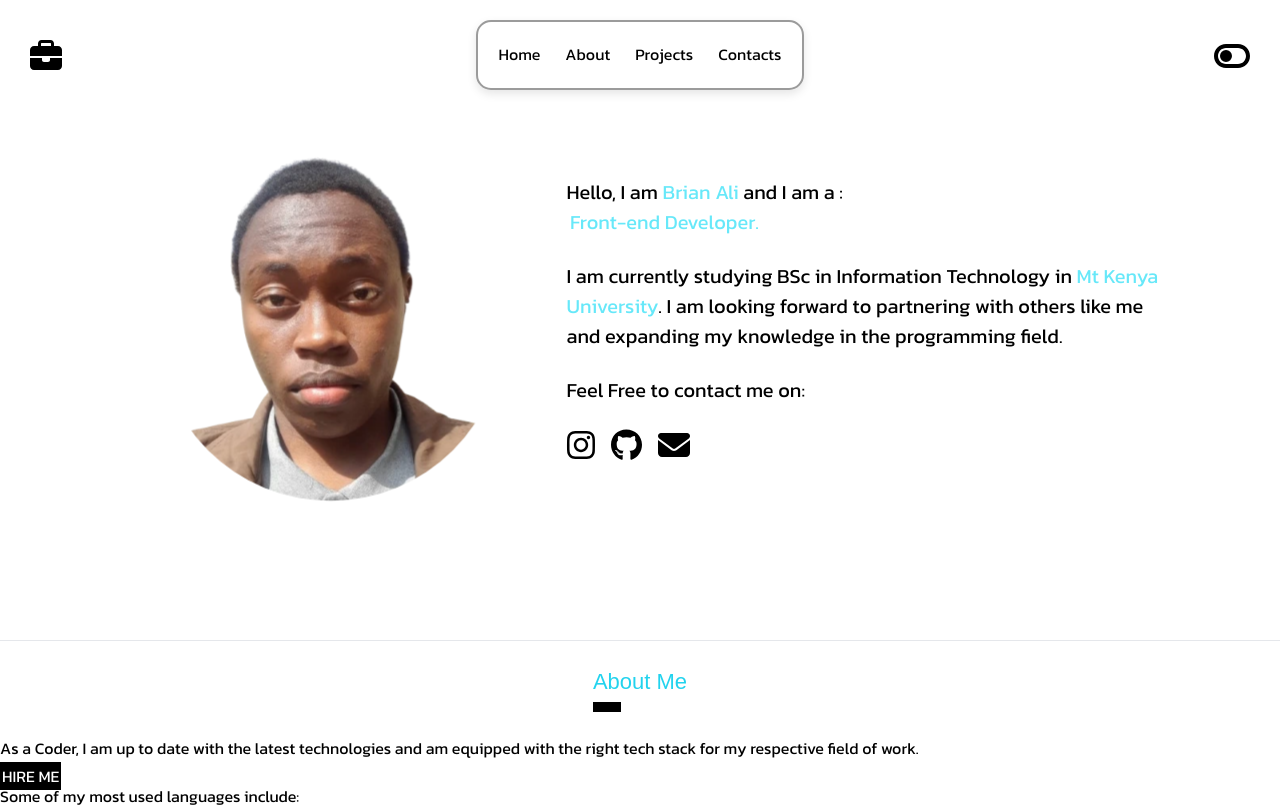
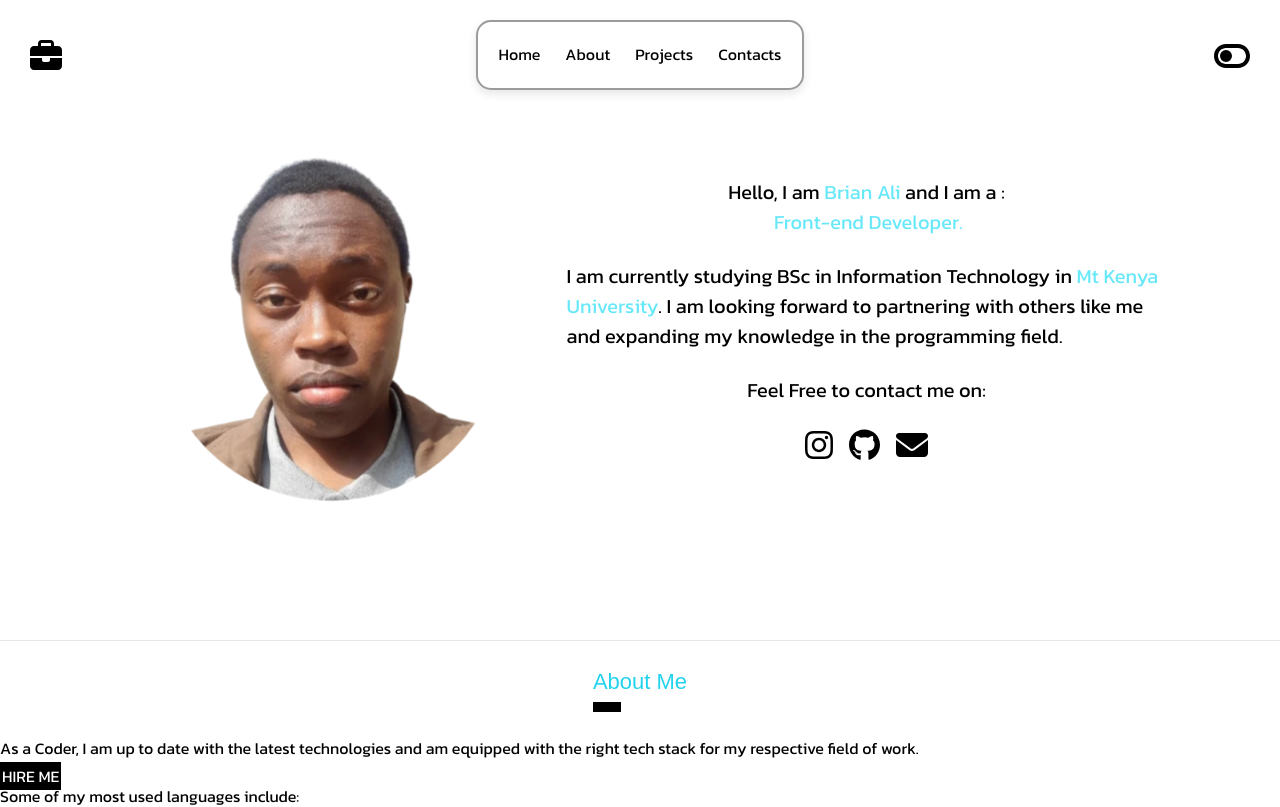
Before and after one commit to Brianali-codes/Brian-Ali, a React (Vite) app: page / in a window 1280 px wide. Shown: the top 807 px of the page. Built offline with nearby package versions, Linux system fonts and the light colour scheme.

Commit message:
more animations to single lines for better interactivity.

```diff
--- a/src/App.css
+++ b/src/App.css
@@ -55,9 +55,6 @@ html{
 }
 .HS{
   height: 80vh;
-  opacity: 0;
-  animation: slideIn 1s ease-in-out forwards;
-  animation-delay: 1s;
   position: relative;
 }
 #IMG{
--- a/src/herosection.jsx
+++ b/src/herosection.jsx
@@ -4,6 +4,8 @@ import { FontAwesomeIcon } from '@fortawesome/react-fontawesome';
 import { faEnvelope } from '@fortawesome/free-solid-svg-icons';
 import { faGithub, faInstagram } from '@fortawesome/free-brands-svg-icons';
 import { faToggleOff, faToggleOn, faBriefcase } from '@fortawesome/free-solid-svg-icons';
+import { motion } from 'framer-motion';
+
 
 export default function Herosection() {
     const texts = ["Web developer.", 'Front-end Developer.', 'Freelance Developer.'];
@@ -53,16 +55,73 @@ export default function Herosection() {
 
     return (
         <div id='HOME' className="HS flex flex-row justify-center p-10 items-center w-full gap-5">
-            <img src={IMG} alt="Hero-img" id='IMG' />
+
+            <motion.div
+                className="bg-transparent flex flex-col justify-center items-center"
+                initial={{ opacity: 0, y: 30 }} // Starting position
+                whileInView={{ opacity: 1, y: 0 }} // Ending position when in view
+                transition={{ duration: 1 }} // Transition duration
+                viewport={{ once: true }} // Animation happens only once when it comes into view
+            >
+                <img src={IMG} alt="Hero-img" id='IMG' />
+            </motion.div>
+
             <div className='PS w-3/6' id='PS'>
+
+            <motion.div
+                className="bg-transparent flex flex-col justify-center items-center"
+                initial={{ opacity: 0, y: 50 }} // Starting position
+                whileInView={{ opacity: 1, y: 0 }} // Ending position when in view
+                transition={{ duration: 1.5 }} // Transition duration
+                viewport={{ once: true }} // Animation happens only once when it comes into view
+            >
                 <p className='text-black dark:text-white'>Hello, I am <span className='text-cyan-300'>Brian Ali </span> and I am a :</p>
+            </motion.div>
+
+            <motion.div
+                className="bg-transparent flex flex-col justify-center items-center"
+                initial={{ opacity: 0, y: 50 }} // Starting position
+                whileInView={{ opacity: 1, y: 0 }} // Ending position when in view
+                transition={{ duration: 2 }} // Transition duration
+                viewport={{ once: true }} // Animation happens only once when it comes into view
+            >
                 <p><span className='text-cyan-300'><span className='text-transparent'>.</span>{displayText}</span></p>
+            </motion.div>
+
                 <br />
-                <p className='text-black dark:text-white'>I am currently studying BSc in Information Technology in <span className='text-cyan-300'>Mt Kenya University</span>. I am looking forward to partnering with others like me and expanding my knowledge in the programming field.</p>
+
+                <motion.div
+                    className="bg-transparent flex flex-col justify-center items-center"
+                    initial={{ opacity: 0, y: 50 }} // Starting position
+                    whileInView={{ opacity: 1, y: 0 }} // Ending position when in view
+                    transition={{ duration: 2.5 }} // Transition duration
+                    viewport={{ once: true }} // Animation happens only once when it comes into view
+                >
+                    <p className='text-black dark:text-white'>I am currently studying BSc in Information Technology in <span className='text-cyan-300'>Mt Kenya University</span>. I am looking forward to partnering with others like me and expanding my knowledge in the programming field.</p>
+                </motion.div>
+
                 <br />
-                <p className='text-black dark:text-white'>Feel Free to contact me on:</p>
+
+                <motion.div
+                    className="bg-transparent flex flex-col justify-center items-center"
+                    initial={{ opacity: 0, y: 50 }} // Starting position
+                    whileInView={{ opacity: 1, y: 0 }} // Ending position when in view
+                    transition={{ duration: 3 }} // Transition duration
+                    viewport={{ once: true }} // Animation happens only once when it comes into view
+                >
+                    <p className='text-black dark:text-white'>Feel Free to contact me on:</p>
+                </motion.div>
+
                 <br />
-                <div className="flex flex-row justify-start gap-4" id='Icon-Container'>
+
+                <motion.div
+                    className="bg-transparent flex flex-col justify-center items-center"
+                    initial={{ opacity: 0, y: 50 }} // Starting position
+                    whileInView={{ opacity: 1, y: 0 }} // Ending position when in view
+                    transition={{ duration: 3 }} // Transition duration
+                    viewport={{ once: true }} // Animation happens only once when it comes into view
+                >
+                    <div className="flex flex-row justify-start gap-4" id='Icon-Container'>
                     <a href="https://www.instagram.com/bryce._.six/" target='_blank'>
                         <FontAwesomeIcon icon={faInstagram} size="2x" className='text-black hover:text-cyan-400 hover:cursor-pointer duration-500 dark:text-white dark:hover:text-cyan-300' />
                     </a>
@@ -75,6 +134,9 @@ export default function Herosection() {
                         <FontAwesomeIcon icon={faEnvelope} size="2x" className='text-black hover:text-cyan-400 hover:cursor-pointer duration-500 dark:text-white dark:hover:text-cyan-300'/>
                     </a>
                 </div>
+
+                </motion.div>
+
             </div>
 
             <FontAwesomeIcon icon={darkMode ? faToggleOn : faToggleOff} id='Toggler' size='2x' onClick={toggleDarkMode} className='text-black dark:text-white' />
--- a/src/projects.jsx
+++ b/src/projects.jsx
@@ -136,3 +136,6 @@ export default function Projects(){
 
 
 }
+
+
+// I used Framer-motion Library to make the smooth animations.
```
